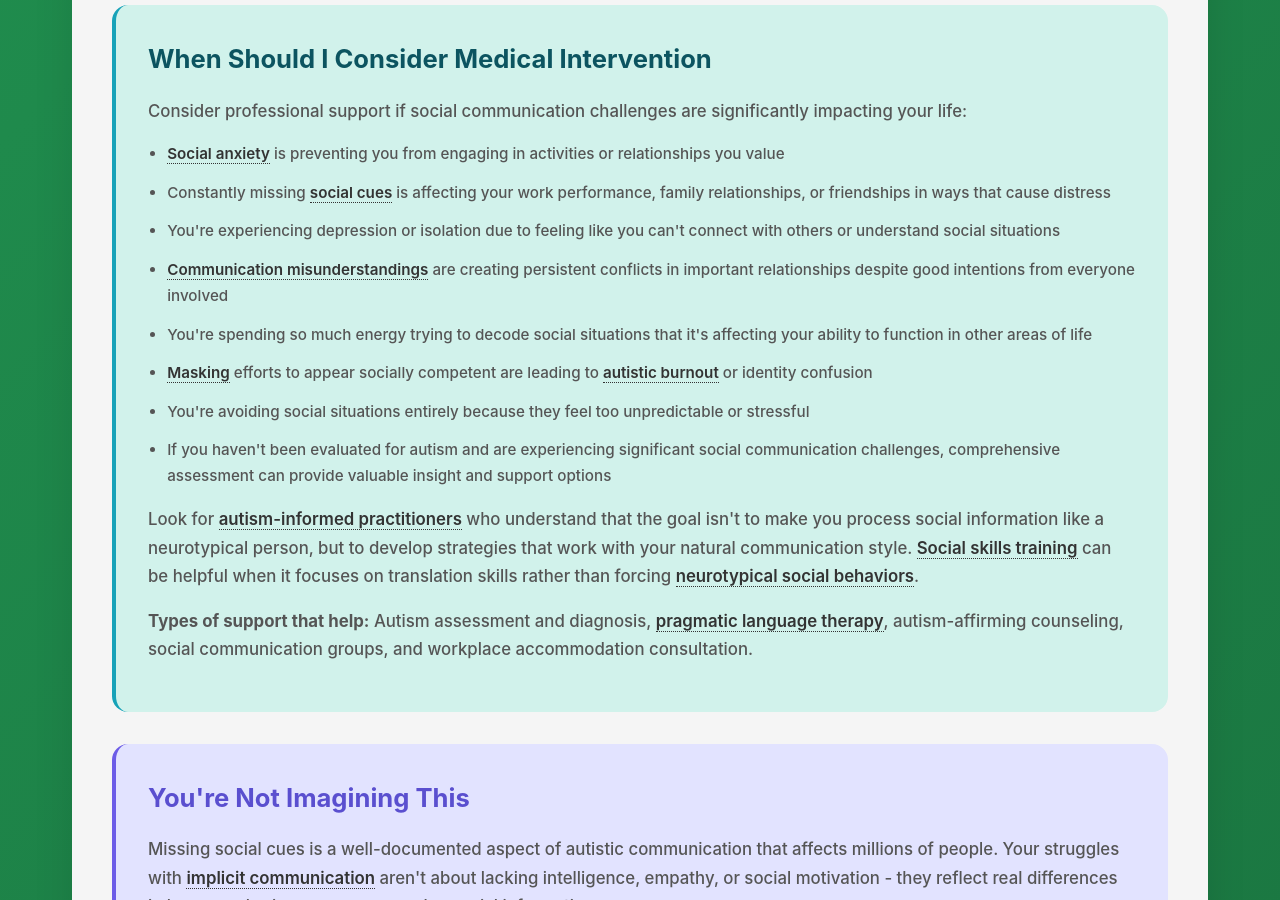
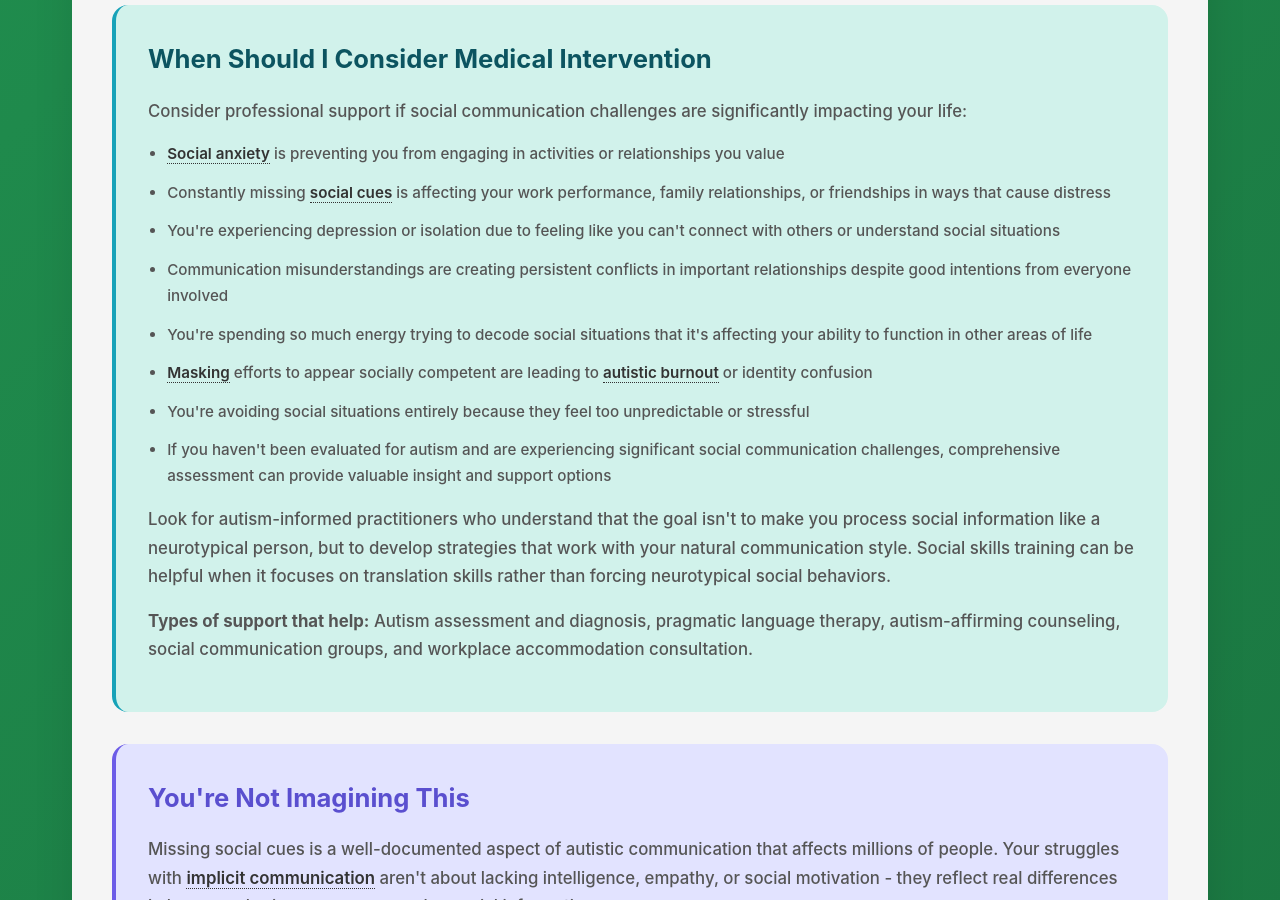
Before and after one commit to neurodivergent-survival-guide/neurodivergent-survival-guide, a Jekyll site: the page built from struggles/missing-social-cues.html, in a window 1280 px wide and 900 px high, scrolled down 3984 px. Built offline with Jekyll 4.4.1, drawn with Linux system fonts in a browser that asks for light colours.

Commit message:
Update missing-social-cues.html

```diff
--- a/struggles/missing-social-cues.html
+++ b/struggles/missing-social-cues.html
@@ -95,11 +95,11 @@
         <div class="learn-more" onclick="toggleLearnMore(this)">
             <h3>Learn More: Managing Social Scripting Without Burnout ↓</h3>
             <div class="learn-more-content">
-                <p>While <a class="jargon">social scripting<span class="tooltip">Preparing specific phrases or responses for common social situations</span></a> can be incredibly helpful, it's important to recognize when it's becoming a negative feedback loop. If you find yourself trying to script every possible social contingency, or if the effort of preparation exceeds the energy of the actual interaction, this may indicate that <a class="jargon">social anxiety<span class="tooltip">Fear or worry about social interactions and how others might judge you</span></a> is driving the scripting rather than practical communication needs.</p>
+                <p>While social scripting can be incredibly helpful, it's important to recognize when it's becoming a negative feedback loop. If you find yourself trying to script every possible social contingency, or if the effort of preparation exceeds the energy of the actual interaction, this may indicate that <a class="jargon">social anxiety<span class="tooltip">Fear or worry about social interactions and how others might judge you</span></a> is driving the scripting rather than practical communication needs.</p>
 
-                <p>Healthy scripting focuses on <a class="jargon">clarifying questions<span class="tooltip">Questions that help you understand what someone really means or needs</span></a> and <a class="jargon">conflict de-escalation<span class="tooltip">Techniques for reducing tension and misunderstanding during disagreements</span></a> rather than trying to predict and prepare for every possible social scenario. The goal is to have tools for when you're confused, not to eliminate all social uncertainty.</p>
+                <p>Healthy scripting focuses on clarifying questions and conflict de-escalation rather than trying to predict and prepare for every possible social scenario. The goal is to have tools for when you're confused, not to eliminate all social uncertainty.</p>
 
-                <p>If scripting is creating more anxiety than it's solving, this might be a good time to seek support from an <a class="jargon">autism-informed therapist<span class="tooltip">A mental health professional who understands autistic experiences and doesn't try to force neurotypical social behaviors</span></a> or to focus on finding social contexts where less scripting is needed rather than trying to script more effectively.</p>
+                <p>If scripting is creating more anxiety than it's solving, this might be a good time to seek support from an autism-informed therapist or to focus on finding social contexts where less scripting is needed rather than trying to script more effectively.</p>
             </div>
         </div>
     </div>
@@ -112,17 +112,17 @@
             <li><a class="jargon">Social anxiety<span class="tooltip">Fear or worry about social interactions and how others might judge you</span></a> is preventing you from engaging in activities or relationships you value</li>
             <li>Constantly missing <a class="jargon">social cues<span class="tooltip">Nonverbal or implicit signals that convey meaning in social interactions</span></a> is affecting your work performance, family relationships, or friendships in ways that cause distress</li>
             <li>You're experiencing depression or isolation due to feeling like you can't connect with others or understand social situations</li>
-            <li><a class="jargon">Communication misunderstandings<span class="tooltip">When your intended message and what others receive don't match, causing social problems</span></a> are creating persistent conflicts in important relationships despite good intentions from everyone involved</li>
+            <li>Communication misunderstandings are creating persistent conflicts in important relationships despite good intentions from everyone involved</li>
             <li>You're spending so much energy trying to decode social situations that it's affecting your ability to function in other areas of life</li>
             <li><a class="jargon">Masking<span class="tooltip">Camouflaging your autistic traits to appear more neurotypical in social situations</span></a> efforts to appear socially competent are leading to <a class="jargon">autistic burnout<span class="tooltip">Exhaustion and functional decline from sustained efforts to appear neurotypical</span></a> or identity confusion</li>
             <li>You're avoiding social situations entirely because they feel too unpredictable or stressful</li>
             <li>If you haven't been evaluated for autism and are experiencing significant social communication challenges, comprehensive assessment can provide valuable insight and support options</li>
         </ul>
 
-        <p>Look for <a class="jargon">autism-informed practitioners<span class="tooltip">Professionals who understand autistic experiences and communication differences without trying to force neurotypical behaviors</span></a> who understand that the goal isn't to make you process social information like a neurotypical person, but to develop strategies that work with your natural communication style. <a class="jargon">Social skills training<span class="tooltip">Teaching specific techniques for social interaction, though it should respect autistic communication styles</span></a> can be helpful when it focuses on translation skills rather than forcing <a class="jargon">neurotypical social behaviors<span class="tooltip">Communication styles and social expectations typical of non-autistic people</span></a>.</p>
+        <p>Look for autism-informed practitioners who understand that the goal isn't to make you process social information like a neurotypical person, but to develop strategies that work with your natural communication style. Social skills training can be helpful when it focuses on translation skills rather than forcing neurotypical social behaviors.</p>
 
         <div class="highlight-box">
-            <p><strong>Types of support that help:</strong> Autism assessment and diagnosis, <a class="jargon">pragmatic language therapy<span class="tooltip">Speech therapy focused on social communication skills while respecting autistic communication patterns</span></a>, autism-affirming counseling, social communication groups, and workplace accommodation consultation.</p>
+            <p><strong>Types of support that help:</strong> Autism assessment and diagnosis, pragmatic language therapy, autism-affirming counseling, social communication groups, and workplace accommodation consultation.</p>
         </div>
     </div>
 
```
Also changed, not shown: other parts of struggles/missing-social-cues.html (+1 -1 lines).
